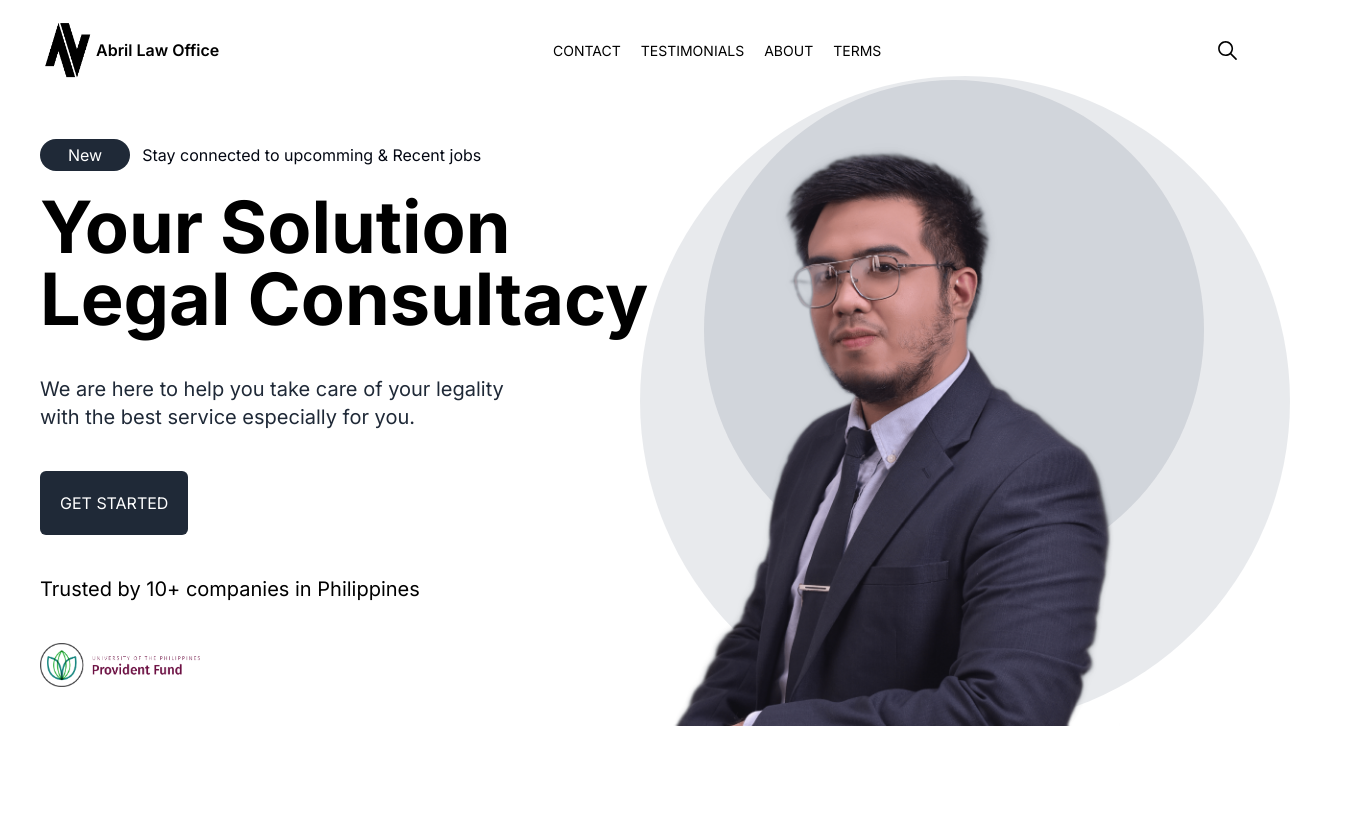
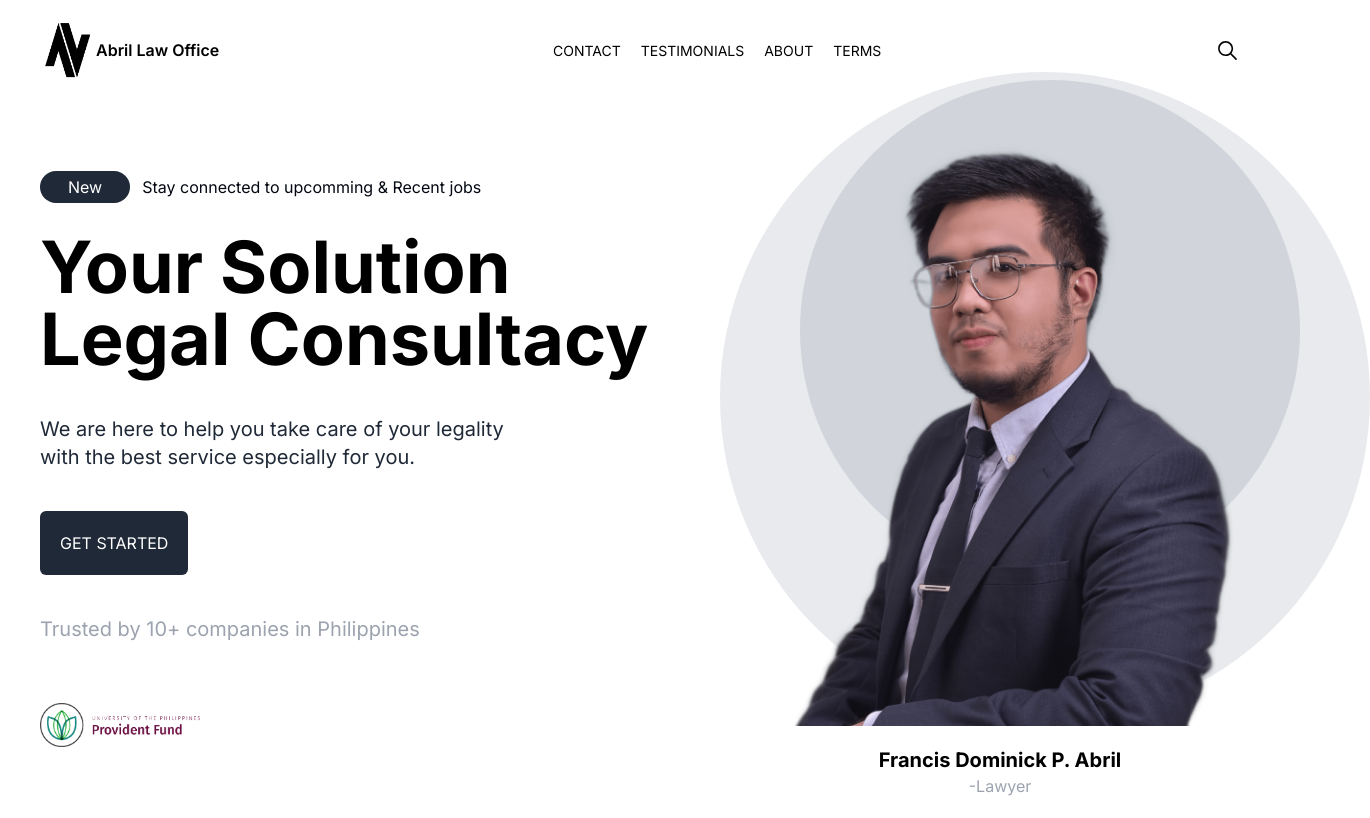
Before and after one commit to gbtan1991/Law-abril-portfolio, a Next.js app: page / in a window 1280 px wide. Shown: the whole page, 1370 px wide, since content can reach past the window. Built offline with nearby package versions, Linux system fonts and the light colour scheme.

Commit message:
finish intro duction

```diff
--- a/src/app/components/Introduction.jsx
+++ b/src/app/components/Introduction.jsx
@@ -6,7 +6,7 @@ import partnership from "../../../public/partnership.png";
 const Introduction = () => {
   return (
     <div className='flex items-center'>
-        <div className='w-[60%] flex-col flex gap-5'>
+        <div className='w-[60%] flex-col flex gap-7'>
           <div className='flex gap-3 items-center'>
             <p className='bg-gray-800 text-white py-1 px-7 rounded-full'>
               New
@@ -21,24 +21,24 @@ const Introduction = () => {
             <div className='flex w-full justify-start'>
               <button className='bg-gray-800 text-white p-5 rounded-md uppercase'>Get started</button>
             </div>
-            <p className='text-xl'>Trusted by 10+ companies in Philippines</p>
+            <p className='text-xl text-gray-400 pb-5'>Trusted by 10+ companies in Philippines</p>
             <Image className='w-40' alt='partnership' src={partnership}/>
           </div>
         </div>
-        <div className='w-[40%] '>
-            <div className='flex h-full -left-1/4 relative w-full
-              before:bg-gray-300 before:w-[650px] before:h-[650px] before:-z-10 before:rounded-full before:opacity-50 before:absolute before:bottom-0
-              after:bg-gray-400 after:w-[500px] after:h-[500px] after:-z-10 after:rounded-full after:opacity-30 after:absolute after:!-top-5 after:inset-16'
+        <div className='w-[40%]'>
+            <div className='flex flex-col h-full relative w-full
+              before:bg-gray-300 before:w-[650px] before:h-[650px] before:-z-10 before:rounded-full before:opacity-50 before:absolute before:-top-7 before:-left-10
+              after:bg-gray-400 after:w-[500px] after:h-[500px] after:-z-10 after:rounded-full after:opacity-30 after:absolute after:!-top-5 after:left-10'
             >
               <Image alt='atty profile' src={attyProfile}/>
-              {/* <div>
-                <h1>
+              <div className='flex flex-col justify-center text-center py-5'>
+                <h1 className='font-bold text-xl'>
                   Francis Dominick P. Abril
                 </h1>
-                <p>
+                <p className='text-gray-400'>
                   -Lawyer
                 </p>
-              </div> */}
+              </div>
             </div>
 
         </div>
```
